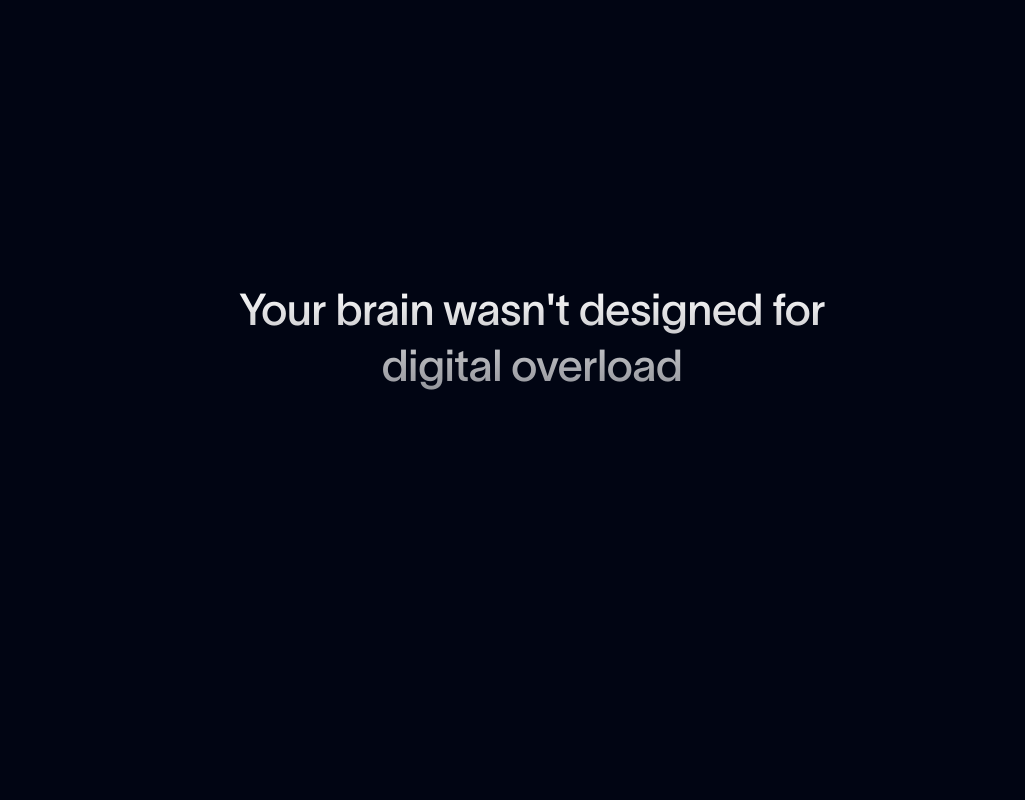
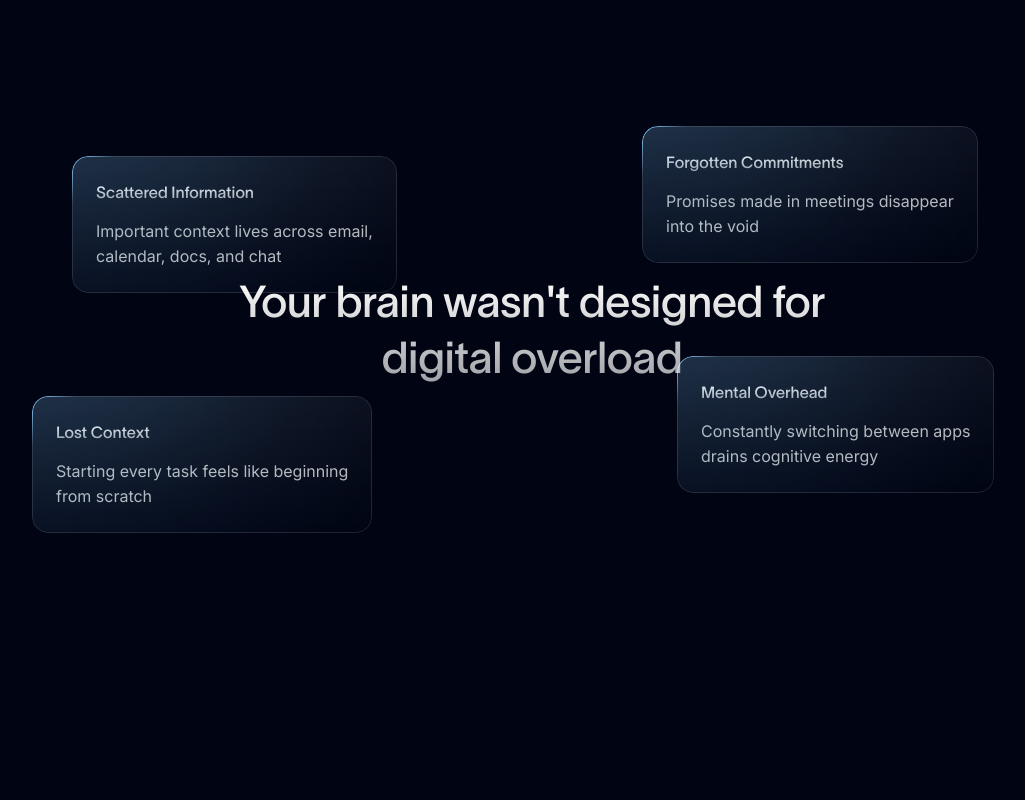
Before and after one commit to maxszymanski/sentient, a Next.js app: page / in a window 1280 px wide. Shown: the part 860-1660 px from the top of the page, without its empty margins (108-1133 px from the left). Built offline with nearby package versions, Linux system fonts and the light colour scheme.

Commit message:
working on animated sections

```diff
--- a/src/app/_components/_home/ComparisonSection.tsx
+++ b/src/app/_components/_home/ComparisonSection.tsx
@@ -34,7 +34,7 @@ function ComparisonSection() {
                     {btns.map((name, index) => (
                         <button
                             key={name}
-                            className={`font-twk relative z-20 block shrink-0 cursor-pointer text-nowrap border-b pb-[26px] pt-[53px] text-center text-lg leading-5 transition-colors duration-300 hover:text-white ${selectedBtn === index ? 'border-blue-600 text-white' : 'text-white72 border-transparent'} `}
+                            className={`font-twk relative z-20 block shrink-0 cursor-pointer text-nowrap border-b-2 pb-[26px] pt-[53px] text-center text-lg leading-5 transition-colors duration-300 hover:text-white ${selectedBtn === index ? 'border-[#77C3FF] text-white' : 'text-white72 border-transparent'} `}
                             onClick={() => setSelectedBtn(index)}
                         >
                             <span className="block">{name}</span>
--- a/src/app/_components/_home/ContactForm.tsx
+++ b/src/app/_components/_home/ContactForm.tsx
@@ -32,6 +32,7 @@ function ContactForm() {
     } = useForm<ContactType>({ resolver: zodResolver(contactSchema) })
 
     const onSubmit: SubmitHandler<ContactType> = async (data) => {
+        console.log(data)
         alert('Success')
 
         reset()
--- a/src/app/_components/_home/FormSection.tsx
+++ b/src/app/_components/_home/FormSection.tsx
@@ -1,25 +1,33 @@
 import SectionBg from '@/assets/form-bg.png'
 import ContactForm from './ContactForm'
+import SectionEllipse from '@/assets/form-ellipse.webp'
 
 function FormSection() {
     return (
-        <section className="mx-auto w-full max-w-[1200px] pl-2 xl:pl-0">
+        <section className="relative">
+            <div
+                className="absolute -top-[500px] left-0 z-10 h-[1000px] w-[1000px] max-w-full bg-contain bg-no-repeat"
+                style={{ backgroundImage: `url(${SectionEllipse.src})` }}
+            ></div>
+            <div className="relative mx-auto w-full max-w-[1200px] pl-2 xl:pl-0">
                 <div
                     className="relative mt-20 flex h-full w-full flex-col bg-cover bg-left bg-no-repeat pt-10 lg:mt-32 xl:h-[843px] xl:bg-center"
                     style={{ backgroundImage: `url(${SectionBg.src})` }}
                 >
                     <h2 className="heading-gradient-text sm:leading-14 font-twk mx-auto mb-6 w-full px-2 text-center text-4xl tracking-[-0.5px] sm:text-[44px]">
-                    Be among the first to <br /> experience ambient intelligence
+                        Be among the first to <br /> experience ambient
+                        intelligence
                     </h2>
                     <p className="text-white72 md: mx-auto w-full max-w-[772px] px-2 text-center leading-[25px] md:px-0">
                         Sentient is currently in private beta with a carefully
-                    selected group of knowledge workers—designers, researchers,
-                    consultants, and product managers who live in information
-                    and can&apos;t afford to forget. <br /> Join the waitlist to
-                    get early access and help shape the future of human-AI
-                    collaboration.
+                        selected group of knowledge workers—designers,
+                        researchers, consultants, and product managers who live
+                        in information and can&apos;t afford to forget. <br />{' '}
+                        Join the waitlist to get early access and help shape the
+                        future of human-AI collaboration.
                     </p>
                     <ContactForm />
+                </div>
             </div>
         </section>
     )
--- a/src/app/_components/_home/ScrollSection.tsx
+++ b/src/app/_components/_home/ScrollSection.tsx
@@ -1,15 +1,64 @@
 import SectionElispe from '@/assets/section-elipse.png'
 import Image from 'next/image'
+import Card from '../_ui/Card'
+
+const cards = [
+    {
+        title: 'Scattered Information',
+        position: {
+            x: 180,
+            y: -120,
+        },
+        textOne: 'Important context lives across email,',
+        textTwo: 'calendar, docs, and chat',
+    },
+    {
+        title: 'Forgotten Commitments',
+        position: {
+            x: 750,
+            y: -150,
+        },
+        textOne: 'Promises made in meetings disappear ',
+        textTwo: 'into the void',
+    },
+    {
+        title: 'Lost Context',
+        position: {
+            x: 140,
+            y: 120,
+        },
+        textOne: 'Starting every task feels like beginning ',
+        textTwo: 'from scratch',
+    },
+    {
+        title: 'Mental Overhead',
+        position: {
+            x: 785,
+            y: 80,
+        },
+        textOne: 'Constantly switching between apps ',
+        textTwo: 'drains cognitive energy',
+    },
+]
 
 function ScrollSection() {
     return (
         <>
             <section className="flex min-h-screen items-center justify-center">
-                <div className="max-w-7xl px-4 py-16 text-center">
-                    <h2 className="font-twk md:leading-14 heading-gradient-text max-w-[590px] text-4xl md:text-[44px] md:tracking-[-0.5px]">
+                <div className="relative flex w-full max-w-7xl flex-col items-center justify-center gap-8 px-4 py-16 text-center lg:gap-0">
+                    <h2 className="font-twk md:leading-14 heading-gradient-text w-f z-20 h-full w-full max-w-[590px] text-4xl md:text-[44px] md:tracking-[-0.5px] lg:absolute">
                         Your brain wasn&apos;t designed for digital overload
                     </h2>
-                    <div className=""></div>
+                    {cards.map((card) => (
+                        <Card
+                            key={card.title}
+                            title={card.title}
+                            position={card.position}
+                        >
+                            {card.textOne} <br />
+                            {card.textTwo}
+                        </Card>
+                    ))}
                 </div>
             </section>
             <section className="flex min-h-screen items-center justify-center">
--- a/src/app/_components/_ui/Accordeon.tsx
+++ b/src/app/_components/_ui/Accordeon.tsx
@@ -17,7 +17,7 @@ function Accordeon({ onClick, isOpen, title, answer }: AccorderonProps) {
             {isOpen && <Image fill alt="" src={Bg} className="object-cover" />}
             <h3 className="w-full">
                 <button
-                    className={`border-white/12 flex w-full items-center justify-between gap-1 rounded-[10px] border bg-[#FFFFFF14] px-3 py-[18px] text-left transition-colors duration-300 sm:gap-6 md:px-5 ${isOpen ? 'cursor-auto' : 'group-hover:text-secondary2 cursor-pointer'}`}
+                    className={`border-white/12 flex w-full items-center justify-between gap-1 rounded-[10px] border px-3 py-[18px] text-left transition-colors duration-300 sm:gap-6 md:px-5 ${isOpen ? 'cursor-auto bg-[rgba(255,255,255,0.08)]' : 'cursor-pointer bg-[rgba(255,255,255,0.08)] hover:bg-[rgba(255,255,255,0.12)]'}`}
                     onClick={onClick}
                 >
                     <span className="font-twk heading-gradient-text text-base sm:text-lg sm:leading-5">
--- /dev/null
+++ b/src/app/_components/_ui/Card.tsx
@@ -0,0 +1,38 @@
+'use client'
+import Image from 'next/image'
+import Ellipse from '@/assets/card-ellipse.png'
+import { ReactNode } from 'react'
+
+interface CardProps {
+    title: string
+    children: ReactNode
+    position: { x: number; y: number }
+}
+
+function Card({ title, children, position }: CardProps) {
+    const isDesktop = typeof window !== 'undefined' && window.innerWidth >= 1024
+
+    return (
+        <div
+            className={`faq-border card-bg relative z-10 overflow-hidden rounded-2xl p-6 text-left lg:absolute`}
+            style={
+                isDesktop
+                    ? { left: `${position.x}px`, top: `${position.y}px` }
+                    : {}
+            }
+        >
+            <Image
+                src={Ellipse}
+                fill
+                alt=""
+                className="rounded-2xl object-left"
+            />
+            <p className="heading-gradient-text font-twk mb-4 leading-5">
+                {title}
+            </p>
+            <p className="text-white72 leading-[25px]">{children}</p>
+        </div>
+    )
+}
+
+export default Card
--- a/src/app/globals.css
+++ b/src/app/globals.css
@@ -286,7 +286,7 @@
     box-shadow: 0px 4px 4px 0px rgba(0, 0, 0, 0.25) inset;
 }
 
-.input-border::before {
+.card-border::before {
     content: '';
     position: absolute;
     inset: 0;
@@ -311,3 +311,11 @@
     pointer-events: none;
     z-index: 1;
 }
+
+.card-bg {
+    background: linear-gradient(
+        180deg,
+        rgba(255, 255, 255, 0.04) 0%,
+        rgba(255, 255, 255, 0) 100%
+    );
+}
--- a/src/app/page.tsx
+++ b/src/app/page.tsx
@@ -29,12 +29,12 @@ export default function Home() {
                     <ComparisonSection />
                     <FaqSection />
 
-                    {/* <div
-                        className="absolute left-0 top-0 z-40 h-full w-full max-w-full bg-contain bg-no-repeat"
+                    <FormSection />
+                    <div
+                        className="absolute -top-[500px] left-0 z-40 h-full w-full bg-cover bg-center bg-no-repeat 2xl:-top-[800px]"
                         style={{ backgroundImage: `url(${Rectangle.src})` }}
-                    ></div> */}
+                    ></div>
                 </div>
-                <FormSection />
             </main>
             <Footer />
         </>
```
Also changed, not shown: src/assets/card-ellipse.png (added), src/assets/form-ellipse.webp (added). Lines whose indentation alone changed are shown as unchanged.
